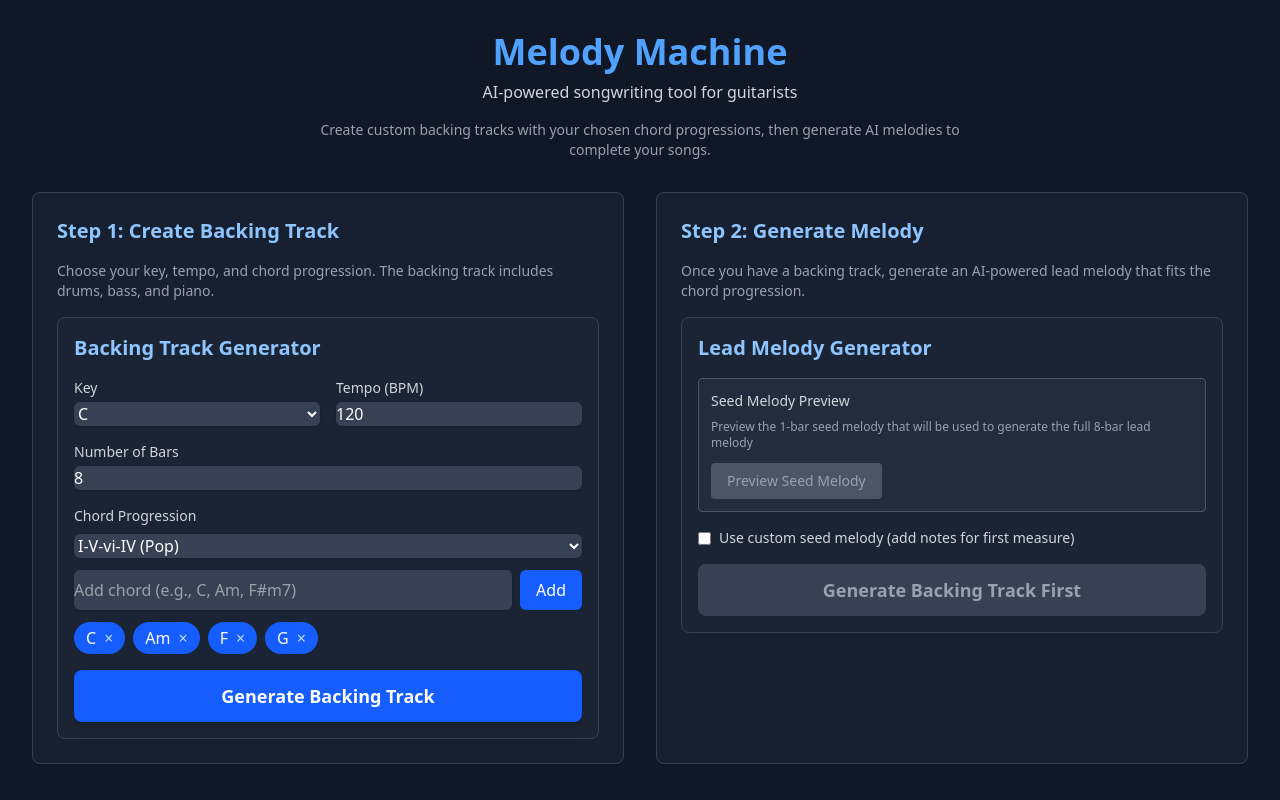
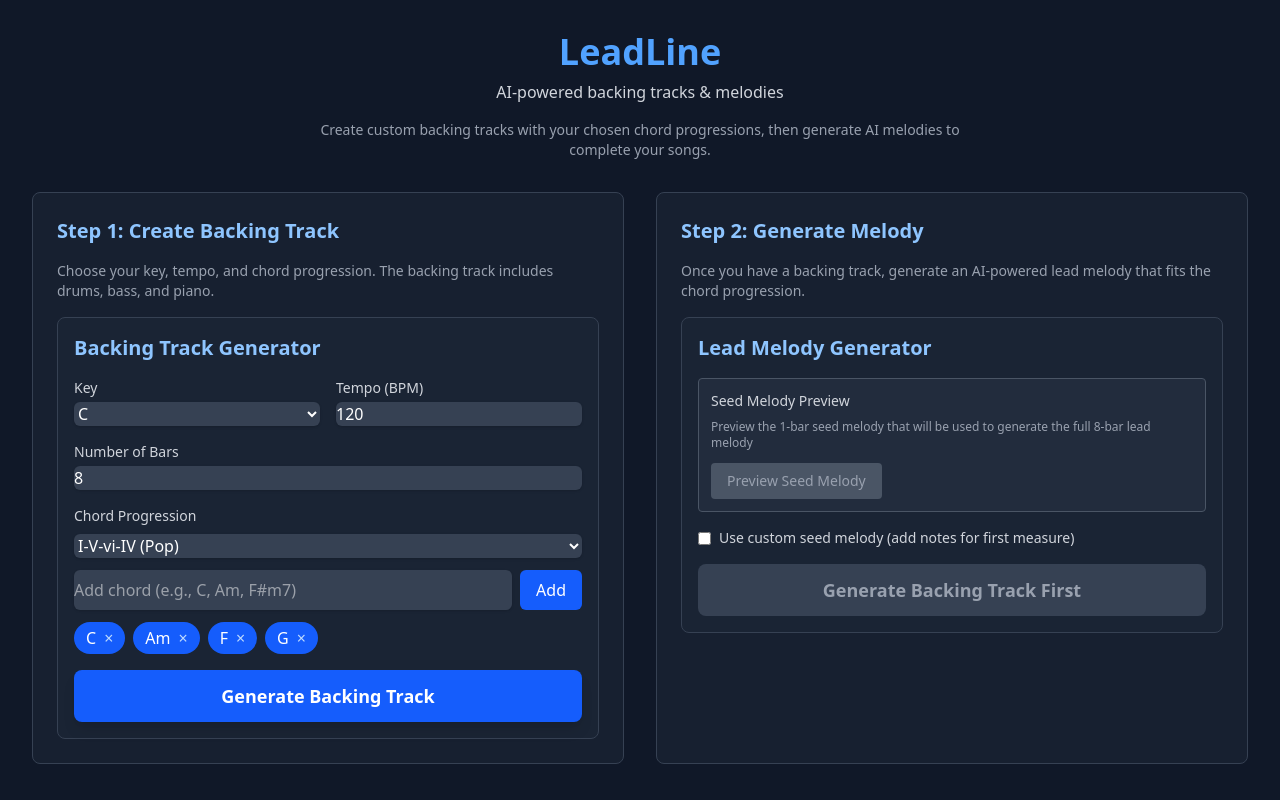
Before and after one commit to zhaluza/leadline, a React (Vite) app in the folder frontend/: page / in a window 1280 px wide. Built offline with nearby package versions, Linux system fonts and the light colour scheme.

Commit message:
rebrand to LeadLine

```diff
--- a/frontend/index.html
+++ b/frontend/index.html
@@ -4,7 +4,7 @@
     <meta charset="UTF-8" />
     <link rel="icon" type="image/svg+xml" href="/vite.svg" />
     <meta name="viewport" content="width=device-width, initial-scale=1.0" />
-    <title>Melody Machine</title>
+    <title>LeadLine - AI Guitar Backing Tracks & Melodies</title>
   </head>
   <body>
     <div id="root"></div>
--- a/frontend/package.json
+++ b/frontend/package.json
@@ -1,7 +1,7 @@
 {
-  "name": "frontend",
+  "name": "leadline-frontend",
   "private": true,
-  "version": "0.0.0",
+  "version": "1.0.0",
   "type": "module",
   "scripts": {
     "dev": "vite",
--- a/frontend/src/App.tsx
+++ b/frontend/src/App.tsx
@@ -40,10 +40,10 @@ function App() {
       <div className="max-w-7xl mx-auto">
         <header className="mb-8">
           <h1 className="text-3xl md:text-4xl font-bold text-center text-blue-400">
-            Melody Machine
+            LeadLine
           </h1>
           <p className="text-center text-gray-300 mt-2 mb-4">
-            AI-powered songwriting tool for guitarists
+            AI-powered backing tracks & melodies
           </p>
           <div className="text-center text-gray-400 text-sm max-w-2xl mx-auto">
             <p>
```
Also changed, not shown: 2 other files (tests, documents, lock files or other folders).
